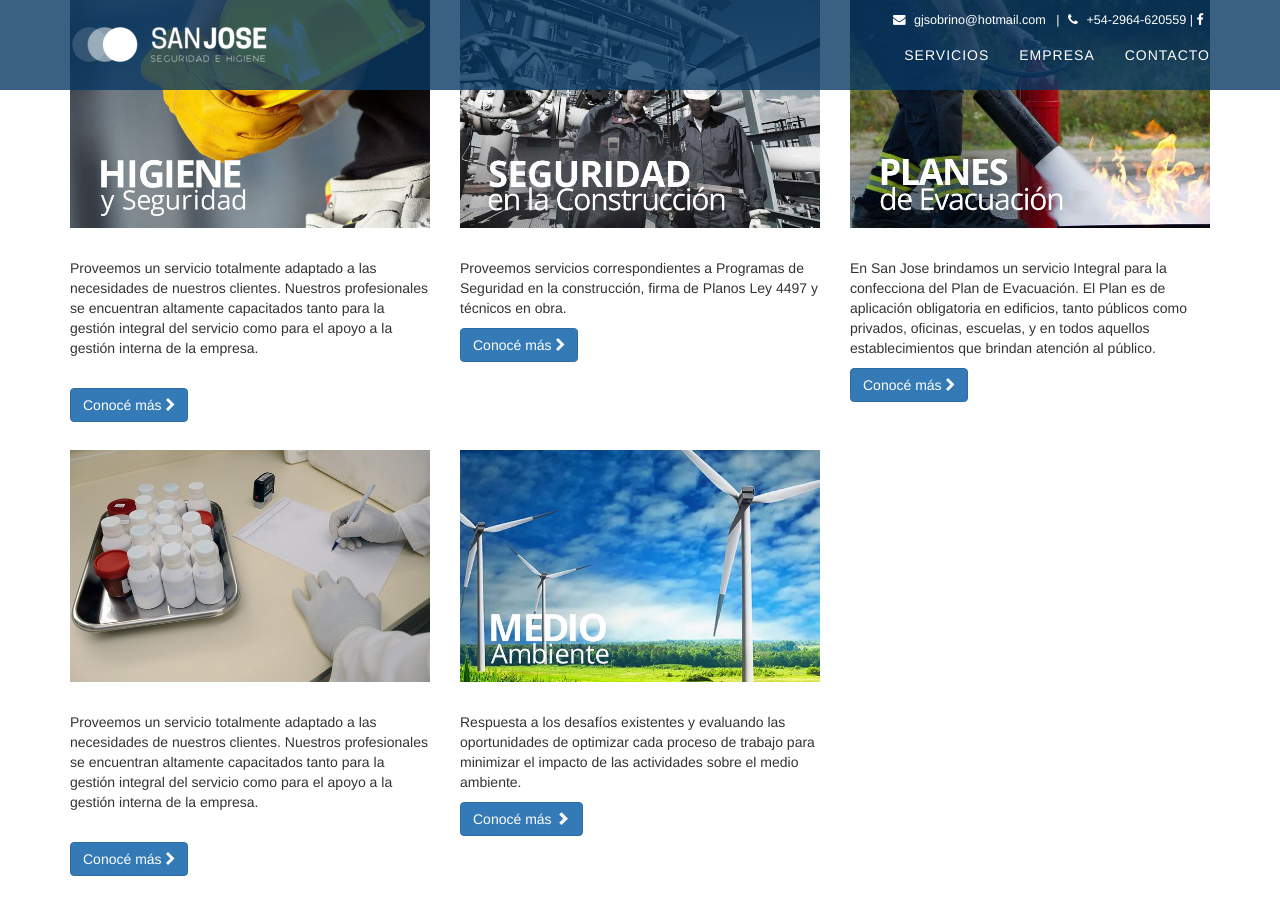
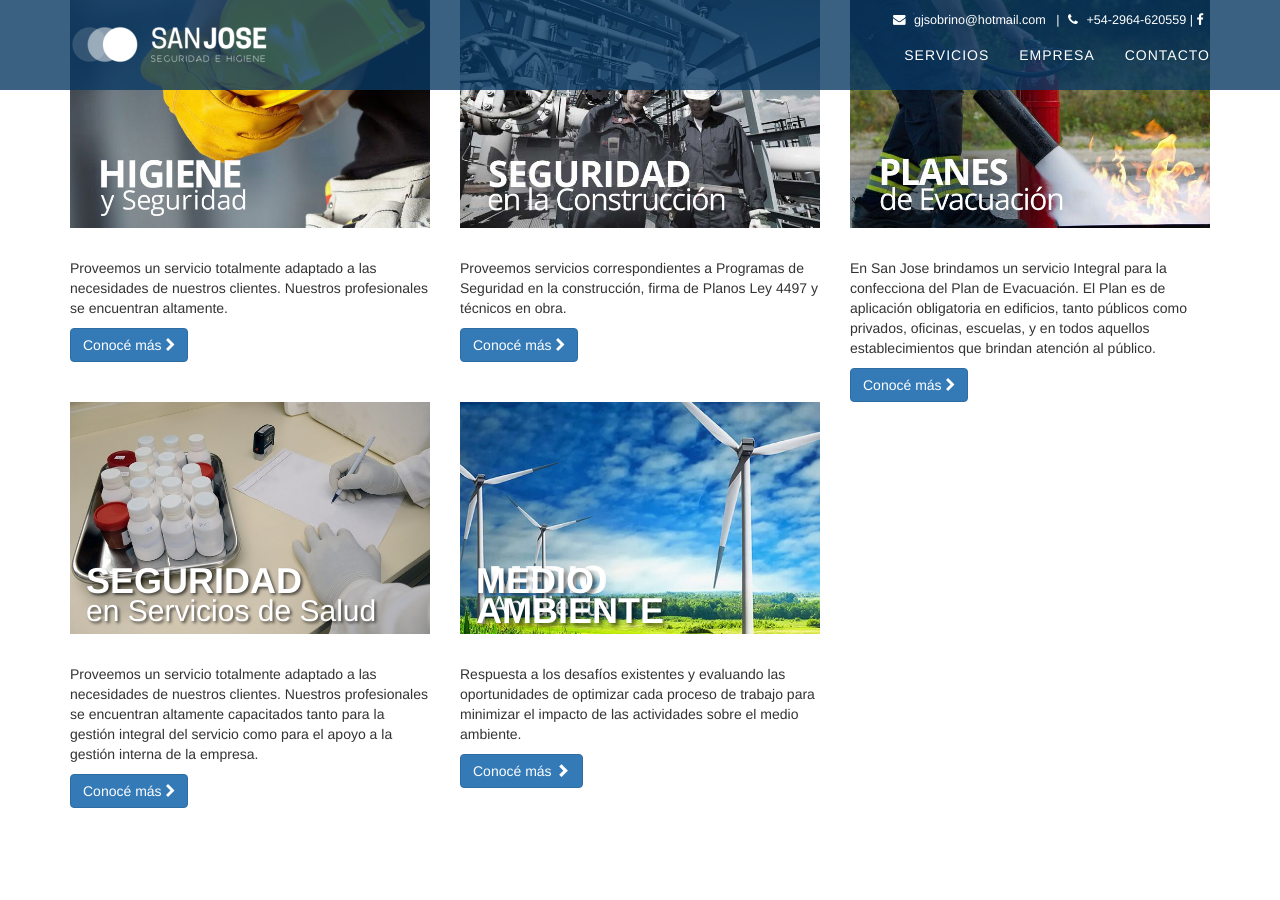
Before and after one commit to somosliana/seguridadhigienetdf.com, a Jekyll site: the page built from index.html, in a window 1280 px wide and 900 px high, scrolled down 788 px. Built offline with Jekyll 4.4.1, drawn with Linux system fonts in a browser that asks for light colours; nearby versions of some CDN libraries.

Commit message:
Add titles to  each index#servicios

```diff
--- a/_includes/index/servicios.html
+++ b/_includes/index/servicios.html
@@ -15,9 +15,7 @@
 
     <p>
       Proveemos un servicio totalmente adaptado a las necesidades de nuestros
-      clientes. Nuestros profesionales se encuentran altamente capacitados tanto
-      para la gestión integral del servicio como para el apoyo a la gestión
-      interna de la empresa.<br /><br />
+      clientes. Nuestros profesionales se encuentran altamente.
     </p>
 
     <a
@@ -64,21 +62,26 @@
       >Conocé más <span class="fa fa-chevron-right"></span
     ></a>
   </div>
-</div>
-<div class="row" style="margin-top:2em">
   <div class="col-md-4 col-sm-6">
-    <a href="seguridad-para-servicios-de-salud.html"
-      ><img
+    <a href="seguridad-para-servicios-de-salud.html">
+      <div style="position: relative; text-align: left; color: white;">
+        <img
           class="img-responsive img-portfolio img-hover"
           src="images/seguridad-para-servicios-de-salud.jpg"
           alt=""
-    /></a>
+        />
+        <div style="position: absolute; bottom: 8px; left: 16px; text-shadow: 2px 2px 3px rgba(0,0,0,0.6);">
+          <h1 style="margin-top: 0px; margin-bottom: 0px; line-height: 30px; font-weight: 900;">SEGURIDAD</h1>
+          <h2 style="margin-top: 0px; margin-bottom: 0px; line-height: 30px; font-weight: 500;">en Servicios de Salud</h2>
+        </div>
+      </div>
+    </a>
 
     <p>
       Proveemos un servicio totalmente adaptado a las necesidades de nuestros
       clientes. Nuestros profesionales se encuentran altamente capacitados tanto
       para la gestión integral del servicio como para el apoyo a la gestión
-      interna de la empresa.<br /><br />
+      interna de la empresa.
     </p>
 
     <a
@@ -88,12 +91,19 @@
     </a>
   </div>
   <div class="col-md-4 col-sm-6">
-    <a href="medio-ambiente.html"
-      ><img
+    <a href="medio-ambiente.html">
+      <div style="position: relative; text-align: left; color: white;">
+        <img
           class="img-responsive img-portfolio img-hover"
           src="images/medio-ambiente.jpg"
           alt=""
-    /></a>
+        />
+        <div style="position: absolute; bottom: 8px; left: 16px; text-shadow: 3px 3px 4px rgba(0,0,0,0.6);">
+          <h1 style="margin-top: 0px; margin-bottom: 0px; line-height: 30px; font-weight: 900;">MEDIO<br>AMBIENTE</h1>
+          <h2 style="margin-top: 0px; margin-bottom: 0px; line-height: 30px; font-weight: 500;"></h2>
+        </div>
+      </div>
+    </a>
     <p>
       Respuesta a los desafíos existentes y evaluando las oportunidades de
       optimizar cada proceso de trabajo para minimizar el impacto de las
@@ -105,5 +115,4 @@
       >Conocé más <span class="glyphicon glyphicon-chevron-right"></span
     ></a>
   </div>
-  <div class="col-md-4 col-sm-6"></div>
 </div>
```
Lines whose indentation alone changed are shown as unchanged.
